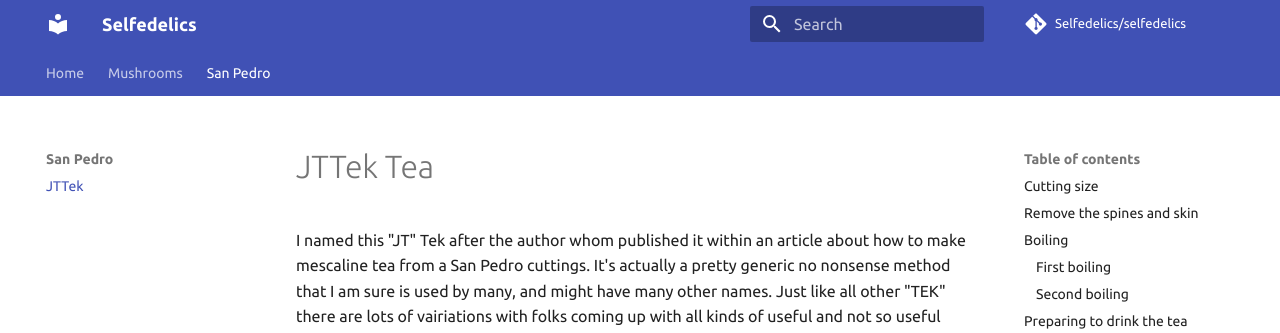
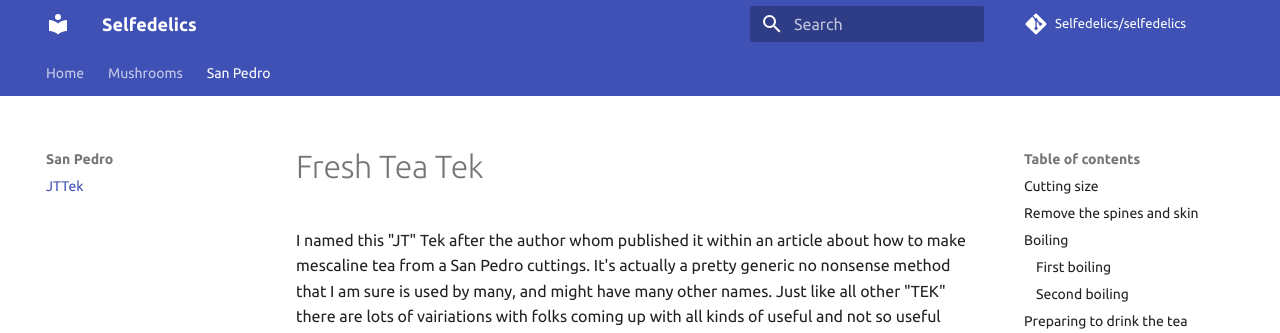
Before and after one commit to Selfedelics/selfedelics, an MkDocs documentation site: the page built from docs/sanpedro/jttek.md, in a window 1280 px wide and 900 px high. Shown: the top 333 px of the window. Built offline with MkDocs 1.6.1 and Material for MkDocs 9.7.7, drawn with Linux system fonts in a browser that asks for light colours; comment, search, counter and statistics services are not loaded.

Commit message:
Update jttek.md

```diff
--- a/docs/sanpedro/jttek.md
+++ b/docs/sanpedro/jttek.md
@@ -1,4 +1,4 @@
-# JTTek Tea
+# Fresh Tea Tek
 
 I named this "JT" Tek after the author whom published it within an article about how to make mescaline tea from a San Pedro cuttings.  It's actually a pretty generic no nonsense method that I am sure is used by many, and might have many other names. Just like all other "TEK" there are lots of vairiations with folks coming up with all kinds of useful and not so useful implementation details. If the method is described properly, and is sufficiently simple, the the implimentation details should also be simple, and thus easy to improvise. In otherwords the tech should contain only simple and/or required implementation details in my opion. Here goes!
 
```
